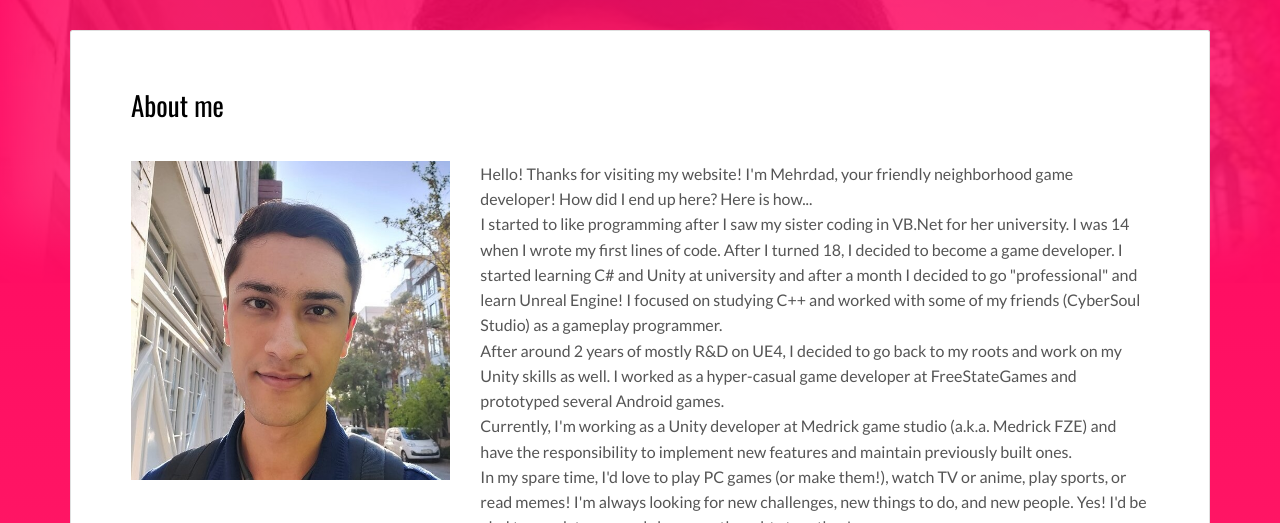
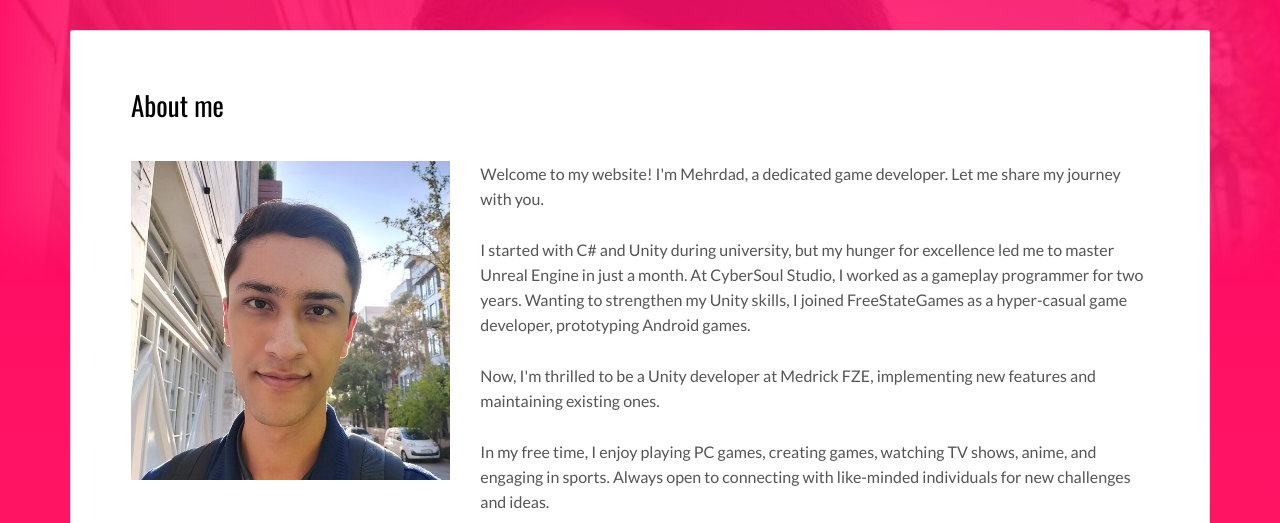
Before and after one commit to MEHRDADsmj/MEHRDADsmj.github.io, a plain HTML site: page index.html in a window 1280 px wide. Shown: the part 277-800 px from the top of the page. Drawn offline with nearby package versions, Linux system fonts and the light colour scheme.

Commit message:
Update about me

```diff
--- a/index.html
+++ b/index.html
@@ -68,23 +68,21 @@
                 <div class="col-md-8">
 
                   <p>
-                    Hello! Thanks for visiting my website! I'm Mehrdad, your friendly neighborhood game developer! How
-                    did I end up here? Here is how...<br>
-                    I started to like programming after I saw my sister coding in VB.Net for her university. I was 14
-                    when I wrote my first lines of code. After I turned
-                    18, I decided to become a game developer. I started learning C# and Unity at university and after a
-                    month I decided to go "professional" and learn
-                    Unreal Engine! I focused on studying C++ and worked with some of my friends (CyberSoul Studio) as a
-                    gameplay programmer. <br>
-                    After around 2 years of mostly R&D on UE4, I decided to go back to my roots and work on my Unity
-                    skills as well. I worked as a hyper-casual
-                    game developer at FreeStateGames and prototyped several Android games. <br>
-                    Currently, I'm working as a Unity developer at Medrick game studio (a.k.a. Medrick FZE) and have the
-                    responsibility to implement new features and maintain
-                    previously built ones. <br>
-                    In my spare time, I'd love to play PC games (or make them!), watch TV or anime, play sports, or read
-                    memes! I'm always looking for new challenges, new things to do,
-                    and new people. Yes! I'd be glad to speak to you and share our thoughts together!
+                    Welcome to my website! I'm Mehrdad, a dedicated game developer. Let me share my journey with
+                    you.<br><br>
+
+                    I started with C# and Unity during university, but my hunger for excellence led me to master Unreal
+                    Engine in just a month. At CyberSoul Studio, I worked as a gameplay programmer for two
+                    years. Wanting to strengthen my Unity skills, I joined FreeStateGames as a hyper-casual game
+                    developer, prototyping Android games.<br><br>
+
+                    Now, I'm thrilled to be a Unity developer at Medrick FZE, implementing new features and maintaining
+                    existing ones.<br><br>
+
+                    In my free time, I enjoy playing PC games, creating games, watching TV shows, anime, and engaging in
+                    sports. Always open to connecting with like-minded individuals for new challenges and ideas.<br><br>
+
+                    Thanks for visiting! Let's embark on this exciting journey together!
                   </p>
                 </div>
               </div>
```
